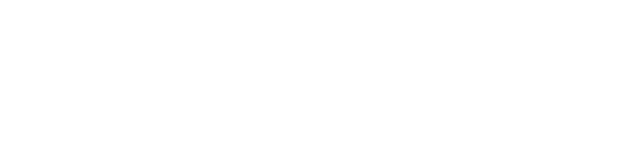
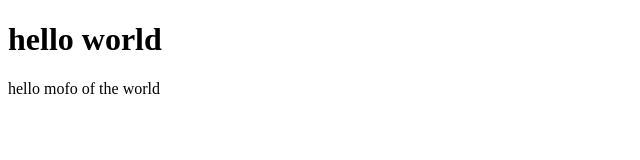
Before and after one commit to ConstantineAshik/my-first-repo, a plain HTML site: page index.html in a window 1280 px wide. Shown: the whole page, without its empty margins (0-640 px from the left). Drawn offline with Linux system fonts and the light colour scheme.

Commit message:
added header

```diff
--- a/index.html
+++ b/index.html
@@ -6,6 +6,7 @@
     <title>My first repo</title>
 </head>
 <body>
-
+   <h1>hello world</h1>
+   <p>hello mofo of the world</p>
 </body>
 </html>
```
